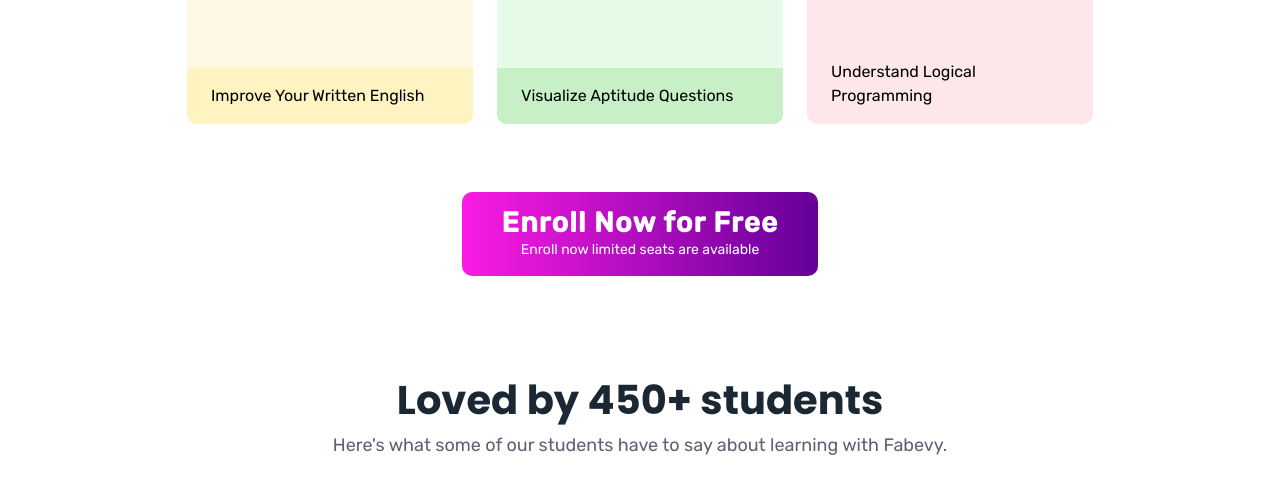
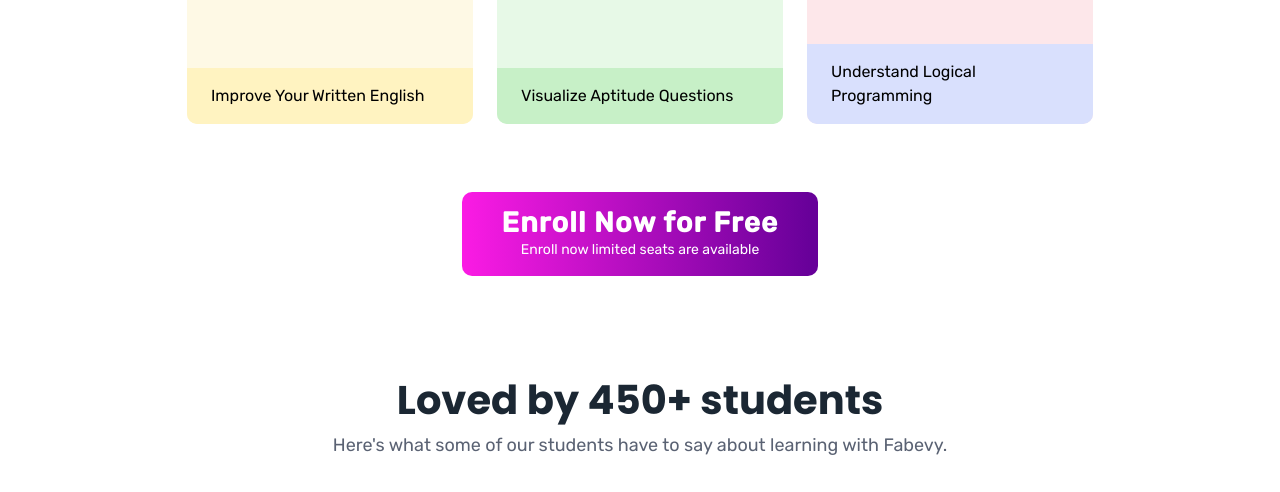
Before and after one commit to logicalFabevy/front-end-webinar, a plain HTML site: page index.html in a window 1280 px wide. Shown: the part 1959-2451 px from the top of the page. Drawn offline with Linux system fonts and the light colour scheme.

Commit message:
Update style.css

```diff
--- a/assets/webinar/css/style.css
+++ b/assets/webinar/css/style.css
@@ -738,6 +738,10 @@ Webinar 1 styles -------------------*/
     background-color: #fff3c1 !important;
 }
 
+.web-bg-btm-colr{
+    background-color: #d9e0fd !important;
+}
+
 .web1-hdr-sec {
     height: 100vh;
     display: flex;
```
